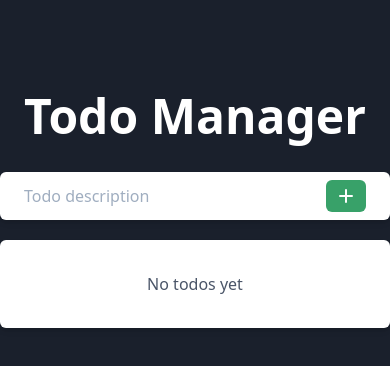
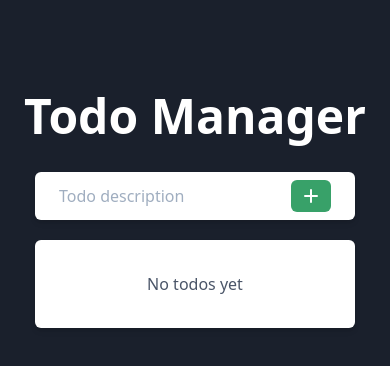
Before and after one commit to angelmtztrc/todo-manager, a React (Create React App) app: page / in a window 390 px wide. Shown: the top 366 px of the page. Built offline with nearby package versions, Linux system fonts and the light colour scheme.

Commit message:
:iphone: responsive desing

```diff
--- a/src/components/Input.js
+++ b/src/components/Input.js
@@ -66,7 +66,7 @@ const Input = ({ setAlert, todos, setTodos }) => {
     <div className="w-full mt-5">
       <form
         onSubmit={handleSubmit}
-        className="mx-auto w-full block max-w-lg relative"
+        className="mx-auto w-full block max-w-xs sm:max-w-sm lg:max-w-lg relative"
       >
         <input
           onChange={handleChange}
--- a/src/components/Todo.js
+++ b/src/components/Todo.js
@@ -25,7 +25,7 @@ const Todo = ({ todo, todos, setTodos }) => {
         todo.isDone ? 'border-green-500' : 'border-orange-500'
       }`}
     >
-      <div className="flex justify-between items-center">
+      <div className="flex flex-wrap md:flex-no-wrap justify-between items-center">
         <p
           className={`text-base ${
             todo.isDone ? 'line-through text-gray-600' : ''
@@ -33,7 +33,7 @@ const Todo = ({ todo, todos, setTodos }) => {
         >
           {todo.description}
         </p>
-        <div>
+        <div className="flex-grow md:flex-grow-0">
           <button
             onClick={handleDone}
             disabled={todo.isDone}
--- a/src/components/TodoList.js
+++ b/src/components/TodoList.js
@@ -6,7 +6,7 @@ import Todo from './Todo';
 
 const TodoList = ({ todos, setTodos }) => {
   return (
-    <main className="mt-5 mx-auto bg-white w-full max-w-lg rounded-md shadow-md p-8">
+    <main className="mt-5 mx-auto bg-white w-full max-w-xs sm:max-w-sm lg:max-w-lg rounded-md shadow-md p-8">
       {todos.length > 0 ? (
         todos.map(todo => (
           <Todo key={todo.id} todo={todo} todos={todos} setTodos={setTodos} />
```
